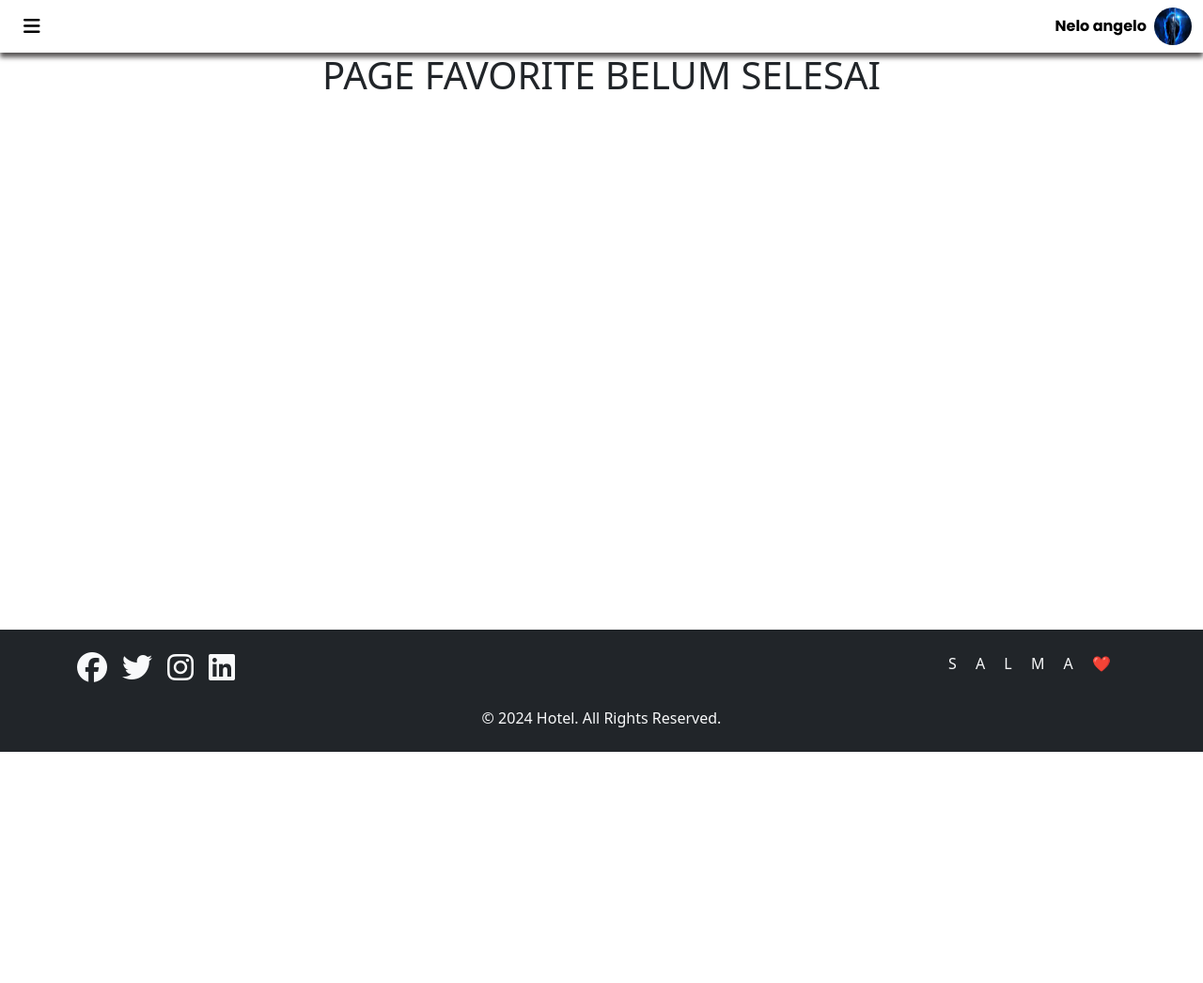
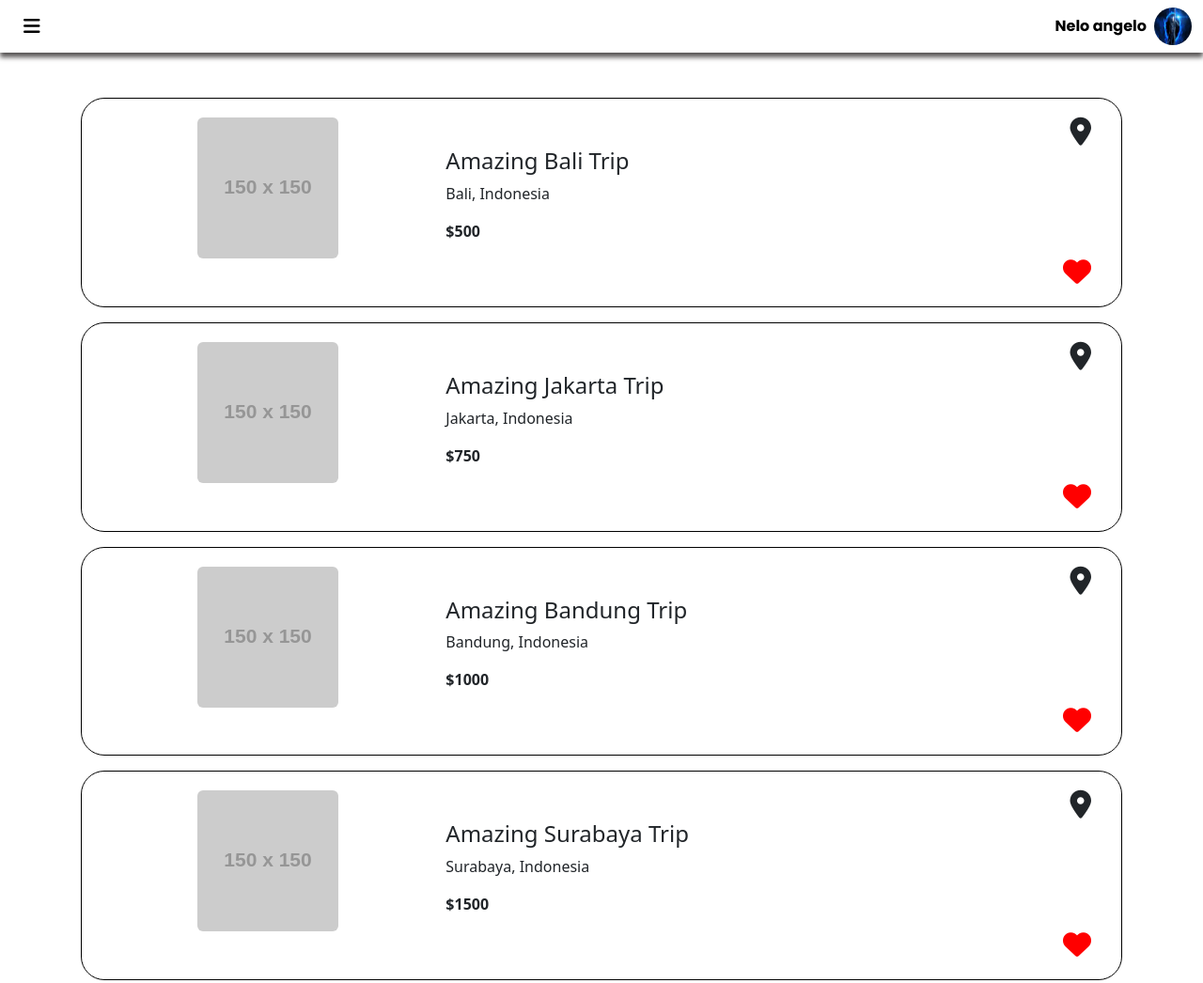
Before and after one commit to Reeyyyh/Asesment-1, a plain HTML site: page html/favorite.html in a window 1280 px wide. Shown: the top 1046 px of the page at 94% size. Before the commit the page ends 800 px from the top, so only its background shows below. Drawn offline with nearby package versions, Linux system fonts and the light colour scheme; placeholder pictures from the web are drawn by us.

Commit message:
Update navigation and add Favorite view

```diff
--- a/css/favorite.css
+++ b/css/favorite.css
@@ -1,17 +1,16 @@
-html, body {
-    height: 100%;
-    margin: 0;
-}
-
-body {
-    display: flex;
-    flex-direction: column;
-}
-
-main {
-    flex: 1;
-}
 
 footer {
     margin-top: auto;
 }
+
+/* FontAwesome property */
+.location-icon, .heart-icon{
+    font-size: 30px;
+}
+
+/* card border */
+.MyBorder{
+    border: 1px solid black;
+    border-radius: 25px;
+    padding: 20px;
+}
--- a/css/tripplan.css
+++ b/css/tripplan.css
@@ -11,6 +11,7 @@ footer {
     margin-top: auto;
 }
 
+/* card border */
 .MyBorder{
     border: 1px solid black;
     border-radius: 25px;
--- a/html/favorite.html
+++ b/html/favorite.html
@@ -54,24 +54,118 @@
 
         <div class="offcanvas-body offcanvasBg">
             <ul class="navbar-nav">
-                <li class="nav-item">
-                    <a class="nav-link text-white" href="../index.html">Home</a>
+                <li class="nav-item TextDissable">
+                    <a class="nav-link" href="../index.html">Home</a>
                 </li>
-                <li class="nav-item">
-                    <a class="nav-link text-white" href="./tripplan.html">Trip Plan</a>
+                <li class="nav-item TextDissable">
+                    <a class="nav-link" href="./tripplan.html">Trip Plan</a>
                 </li>
-                <li class="nav-item">
-                    <a class="nav-link text-white" href="./favorite.html">Favorite</a>
+                <li class="nav-item text-white">
+                    <a class="nav-link" href="./favorite.html">Favorite</a>
                 </li>
-                <li class="nav-item">
-                    <a class="nav-link text-white" href="profile.html">Profile</a>
+                <li class="nav-item TextDissable">
+                    <a class="nav-link" href="profile.html">Profile</a>
                 </li>
             </ul>
         </div>
     </div>
 
-    <main class="d-flex justify-content-center align-content-center">
-        <h1>PAGE FAVORITE BELUM SELESAI</h1>
+    <main>
+
+        <!-- ? card item list  -->
+        <div class="container mt-5">
+            <!-- Card 1 -->
+            <div class="row mb-3 MyBorder m-1 position-relative">
+                <div class="col-md-4">
+                    <div class="image-section d-flex justify-content-center">
+                        <img src="https://via.placeholder.com/150" alt="Trip Image" class="img-fluid rounded">
+                    </div>
+                </div>
+
+                <div class="col-md-8 d-flex flex-column justify-content-between">
+                    <div class="text-end">
+                        <i class="fas fa-map-marker-alt location-icon"></i>
+                    </div>
+                    <div>
+                        <h4>Amazing Bali Trip</h4>
+                        <p>Bali, Indonesia</p>
+                        <p><strong>$500</strong></p>
+                    </div>
+                    <div class="text-end">
+                        <i class="fas fa-heart heart-icon"></i>
+                    </div>
+                </div>
+            </div>
+
+            <!-- Card 2 -->
+            <div class="row mb-3 MyBorder m-1 position-relative">
+                <div class="col-md-4">
+                    <div class="image-section d-flex justify-content-center">
+                        <img src="https://via.placeholder.com/150" alt="Trip Image" class="img-fluid rounded">
+                    </div>
+                </div>
+
+                <div class="col-md-8 d-flex flex-column justify-content-between">
+                    <div class="text-end">
+                        <i class="fas fa-map-marker-alt location-icon"></i>
+                    </div>
+                    <div>
+                        <h4>Amazing Jakarta Trip</h4>
+                        <p>Jakarta, Indonesia</p>
+                        <p><strong>$750</strong></p>
+                    </div>
+                    <div class="text-end">
+                        <i class="fas fa-heart heart-icon"></i>
+                    </div>
+                </div>
+            </div>
+
+            <!-- Card 3 -->
+            <div class="row mb-3 MyBorder m-1 position-relative">
+                <div class="col-md-4">
+                    <div class="image-section d-flex justify-content-center">
+                        <img src="https://via.placeholder.com/150" alt="Trip Image" class="img-fluid rounded">
+                    </div>
+                </div>
+
+                <div class="col-md-8 d-flex flex-column justify-content-between">
+                    <div class="text-end">
+                        <i class="fas fa-map-marker-alt location-icon"></i>
+                    </div>
+                    <div>
+                        <h4>Amazing Bandung Trip</h4>
+                        <p>Bandung, Indonesia</p>
+                        <p><strong>$1000</strong></p>
+                    </div>
+                    <div class="text-end">
+                        <i class="fas fa-heart heart-icon"></i>
+                    </div>
+                </div>
+            </div>
+
+            <!-- Card 4 -->
+            <div class="row mb-3 MyBorder m-1 position-relative">
+                <div class="col-md-4">
+                    <div class="image-section d-flex justify-content-center">
+                        <img src="https://via.placeholder.com/150" alt="Trip Image" class="img-fluid rounded">
+                    </div>
+                </div>
+
+                <div class="col-md-8 d-flex flex-column justify-content-between">
+                    <div class="text-end">
+                        <i class="fas fa-map-marker-alt location-icon"></i>
+                    </div>
+                    <div>
+                        <h4>Amazing Surabaya Trip</h4>
+                        <p>Surabaya, Indonesia</p>
+                        <p><strong>$1500</strong></p>
+                    </div>
+                    <div class="text-end">
+                        <i class="fas fa-heart heart-icon"></i>
+                    </div>
+                </div>
+            </div>
+        </div>
     </main>
 
     <!-- ? Footer content -->
--- a/style.css
+++ b/style.css
@@ -9,6 +9,10 @@
 }
 
 /* nav property */
+.TextDissable{
+    color: rgb(114, 97, 97);
+}
+
 .toggleColor{
     box-shadow: 0 2px 5px rgba(0, 0, 0, 0.5);
 }
@@ -25,13 +29,13 @@
 
 .nav-item{
     margin-bottom: 10px;
-    transition: 1s ease;
+    transition: 0.5s ease;
     font-weight: bolder;
 }
 
 .nav-item:hover{
     background-color: #b6fffa84;
-    border: solid 1px darkblue;
+    color: white;
     border-radius: 10px;
     font-size: 25px;
     padding-left: 10px;
```
Also changed, not shown: html/profile.html (+8 -8 lines), html/tripplan.html (+8 -8 lines), index.html (+12 -10 lines), 1 other file.
